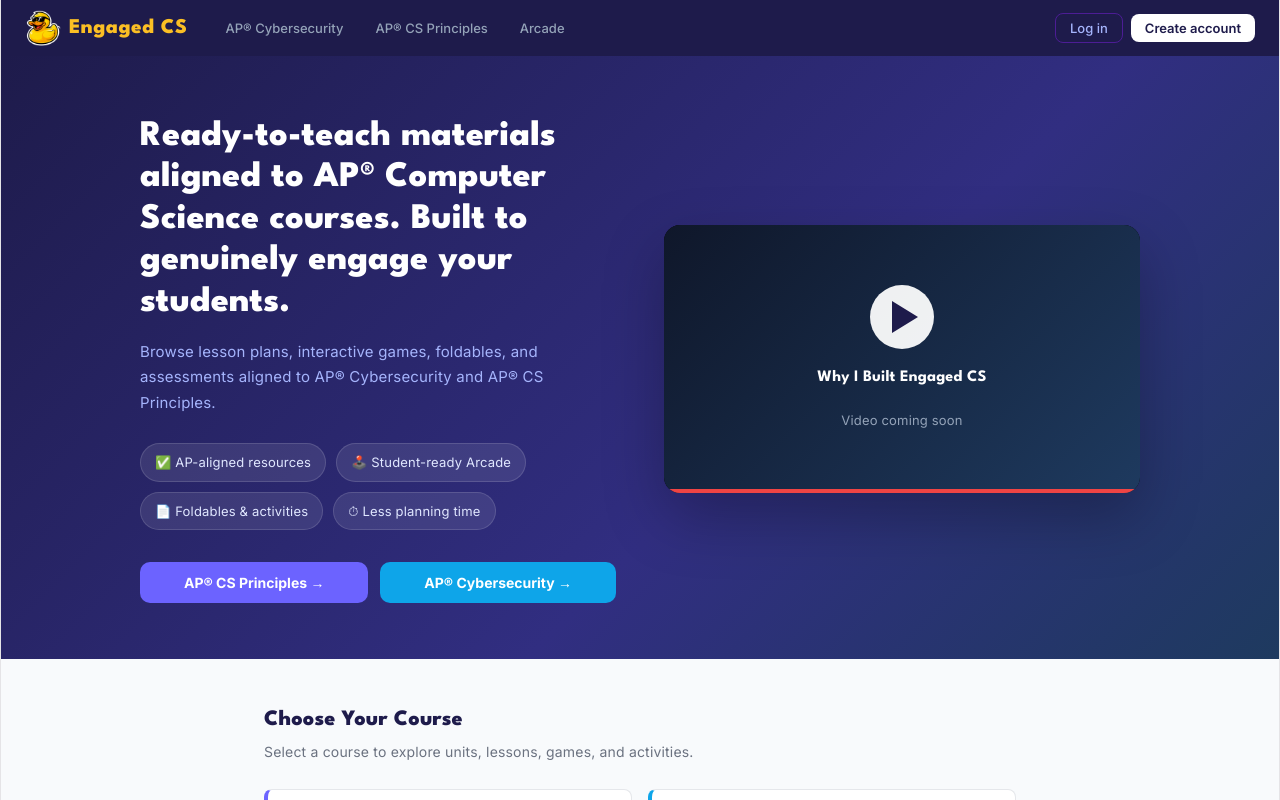
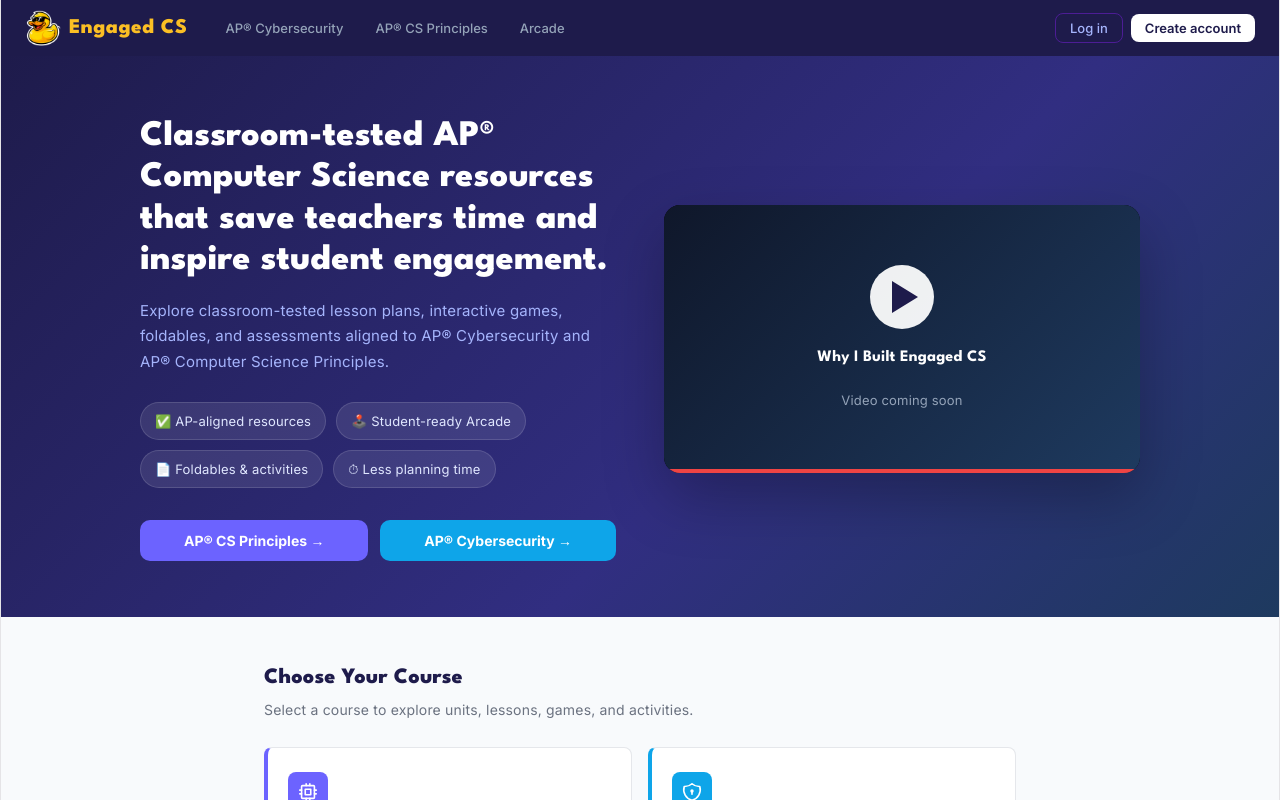
Before and after one commit to as1592/logic-lab, a React (Vite) app: page / in a window 1280 px wide. Shown: the top 800 px of the page. Built offline with nearby package versions, Linux system fonts and the light colour scheme.

Commit message:
Update App.jsx

```diff
--- a/src/App.jsx
+++ b/src/App.jsx
@@ -1603,11 +1603,10 @@
           <div style={{ maxWidth: 1000, margin: "0 auto", display: "grid", gridTemplateColumns: isMobile ? "1fr" : "1fr 1fr", gap: isMobile ? 32 : 48, alignItems: "center" }}>
             <div>
               <div style={{ fontFamily: "'League Spartan', sans-serif", fontWeight: 800, fontSize: isMobile ? 26 : 36, color: "#fff", lineHeight: 1.15, marginBottom: 16 }}>
-                Ready-to-teach materials aligned to AP® Computer Science courses. Built to genuinely engage your students.
+                Classroom-tested AP® Computer Science resources that save teachers time and inspire student engagement.
               </div>
               <div style={{ fontFamily: "'Inter', sans-serif", fontSize: 15, color: "#A5B4FC", lineHeight: 1.7, marginBottom: 28 }}>
-                Browse lesson plans, interactive games, foldables, and assessments aligned to AP® Cybersecurity and AP® CS Principles.
-              </div>
+Explore classroom-tested lesson plans, interactive games, foldables, and assessments aligned to AP® Cybersecurity and AP® Computer Science Principles.              </div>
               <div style={{ display: "flex", flexWrap: "wrap", gap: 10, marginBottom: 32 }}>
                 {["✅ AP-aligned resources", "🕹️ Student-ready Arcade", "📄 Foldables & activities", ...(!isMobile ? ["⏱ Less planning time"] : [])].map(b => (
                   <div key={b} style={{ background: "#ffffff18", border: "1px solid #ffffff22", borderRadius: 20, padding: "5px 14px", fontFamily: "'Inter', sans-serif", fontSize: 13, color: "#E0E7FF" }}>{b}</div>
```
